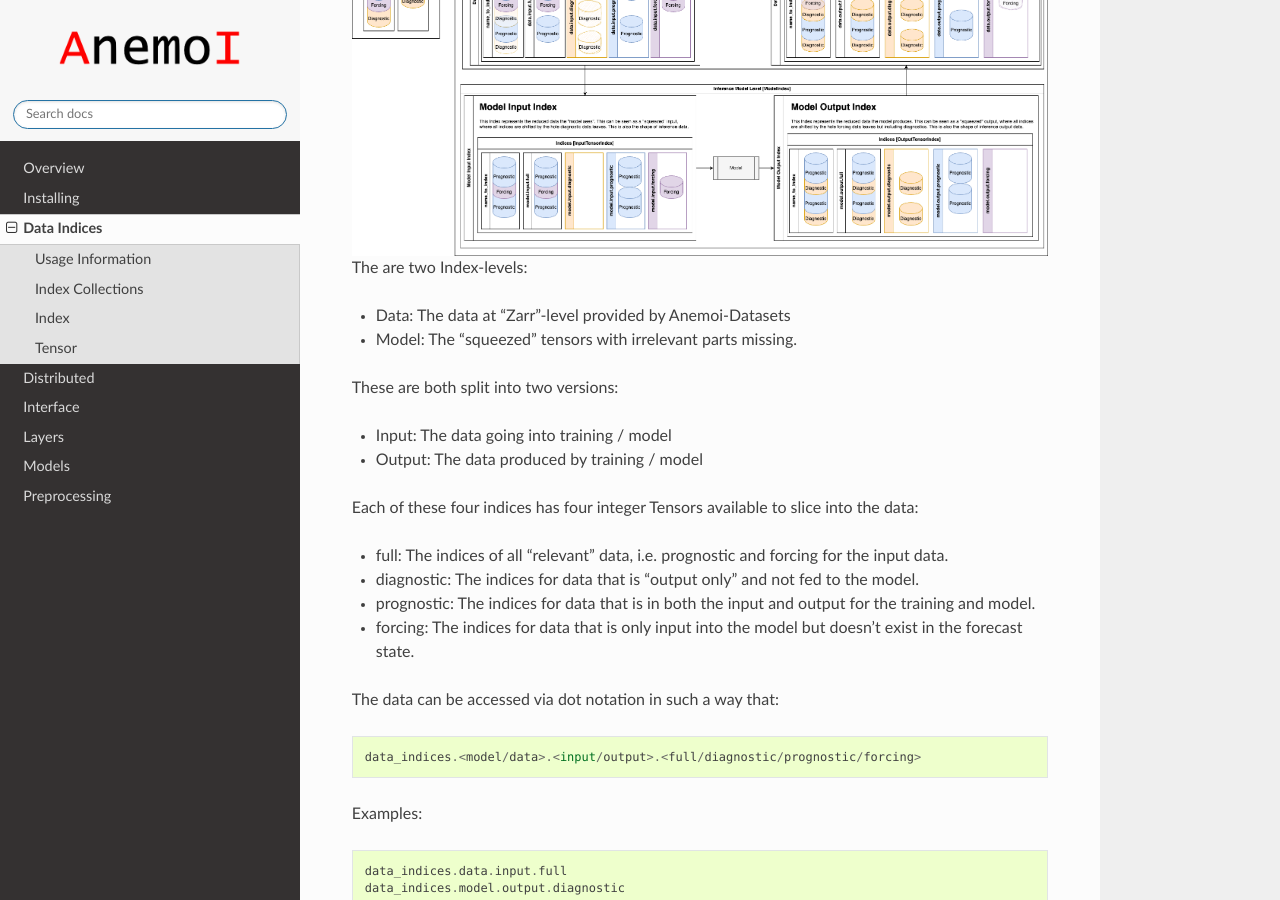
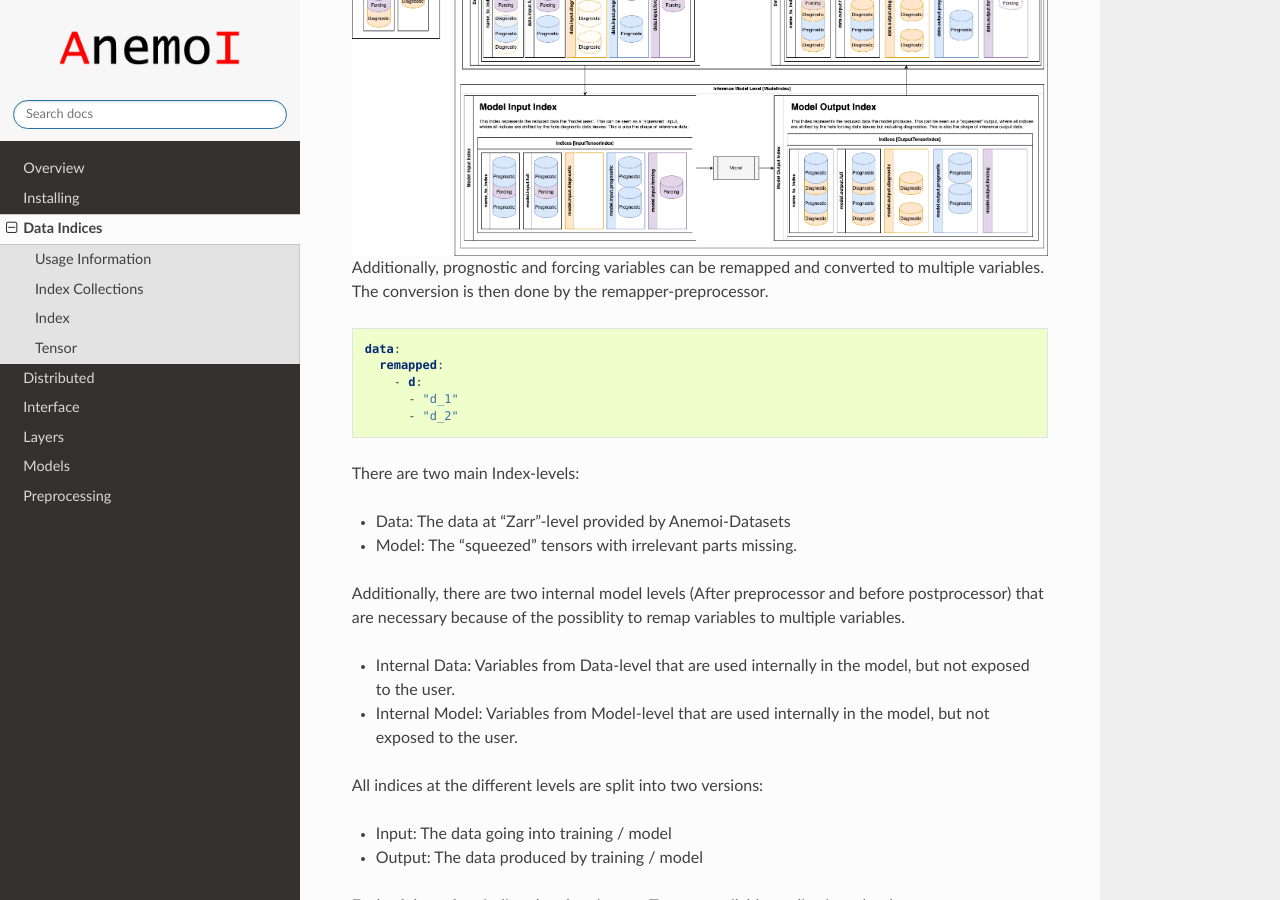
Before and after one commit to ecmwf/anemoi-models, a Sphinx documentation site: the page built from docs/modules/data_indices.rst, in a window 1280 px wide and 900 px high, scrolled down 957 px. Built offline with Sphinx 7.4.7 and the Read the Docs theme 2.0.0, drawn with Linux system fonts in a browser that asks for light colours; the version number could not be read and is left out.

Commit message:
change order of function inputs preprocessors, documentation for data indices and remapper

```diff
--- a/docs/modules/data_indices.rst
+++ b/docs/modules/data_indices.rst
@@ -45,12 +45,33 @@ config entry:
    :alt: Schematic of IndexCollection with Data Indexing on Data and Model levels.
    :align: center
 
-The are two Index-levels:
+Additionally, prognostic and forcing variables can be remapped and
+converted to multiple variables. The conversion is then done by the
+remapper-preprocessor.
+
+.. code:: yaml
+
+   data:
+     remapped:
+       - d:
+         - "d_1"
+         - "d_2"
+
+There are two main Index-levels:
 
 -  Data: The data at "Zarr"-level provided by Anemoi-Datasets
 -  Model: The "squeezed" tensors with irrelevant parts missing.
 
-These are both split into two versions:
+Additionally, there are two internal model levels (After preprocessor
+and before postprocessor) that are necessary because of the possiblity
+to remap variables to multiple variables.
+
+-  Internal Data: Variables from Data-level that are used internally in
+   the model, but not exposed to the user.
+-  Internal Model: Variables from Model-level that are used internally
+   in the model, but not exposed to the user.
+
+All indices at the different levels are split into two versions:
 
 -  Input: The data going into training / model
 -  Output: The data produced by training / model
```
Also changed, not shown: docs/modules/preprocessing.rst (+13 -0 lines), 3 other files.
